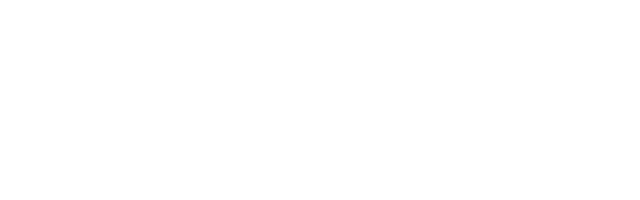
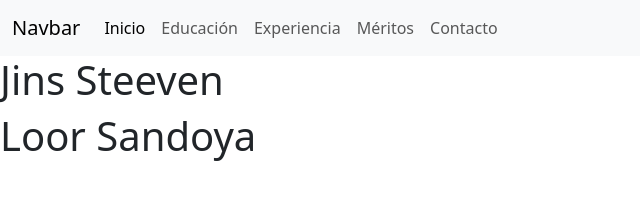
Before and after one commit to Mr-Dark65/PracticaGit4A_LoorSteeven, a plain HTML site: page index.html in a window 1280 px wide. Shown: the whole page, without its empty margins (0-640 px from the left). Drawn offline with nearby package versions, Linux system fonts and the light colour scheme.

Commit message:
Se agregó Bootstrap al proyecto, menú e información personal.

```diff
--- a/index.html
+++ b/index.html
@@ -4,8 +4,43 @@
     <meta charset="UTF-8">
     <meta name="viewport" content="width=device-width, initial-scale=1.0">
     <title>Document</title>
+    <link href="https://cdn.jsdelivr.net/npm/bootstrap@5.3.3/dist/css/bootstrap.min.css" rel="stylesheet" integrity="sha384-QWTKZyjpPEjISv5WaRU9OFeRpok6YctnYmDr5pNlyT2bRjXh0JMhjY6hW+ALEwIH" crossorigin="anonymous">
+    <script src="https://cdn.jsdelivr.net/npm/bootstrap@5.3.3/dist/js/bootstrap.bundle.min.js" integrity="sha384-YvpcrYf0tY3lHB60NNkmXc5s9fDVZLESaAA55NDzOxhy9GkcIdslK1eN7N6jIeHz" crossorigin="anonymous"></script>
+
 </head>
 <body>
+    <nav class="navbar navbar-expand-lg bg-body-tertiary">
+        <div class="container-fluid">
+          <a class="navbar-brand" href="#">Navbar</a>
+          <button class="navbar-toggler" type="button" data-bs-toggle="collapse" data-bs-target="#navbarNav" aria-controls="navbarNav" aria-expanded="false" aria-label="Toggle navigation">
+            <span class="navbar-toggler-icon"></span>
+          </button>
+          <div class="collapse navbar-collapse" id="navbarNav">
+            <ul class="navbar-nav">
+              <li class="nav-item">
+                <a class="nav-link active" aria-current="page" href="#">Inicio</a>
+              </li>
+              <li class="nav-item">
+                <a class="nav-link" href="#">Educación</a>
+              </li>
+              <li class="nav-item">
+                <a class="nav-link" href="#">Experiencia</a>
+              </li>
+              <li class="nav-item">
+                <a class="nav-link " href="#">Méritos</a>
+              </li>
+              <li class="nav-item">
+                <a class="nav-link " href="#">Contacto</a>
+              </li>
+            </ul>
+          </div>
+        </div>
+      </nav>
+
+      <main>
+        <h1>Jins Steeven</h1>
+        <h1>Loor Sandoya</h1>
+      </main>
 
 </body>
 </html>
```
